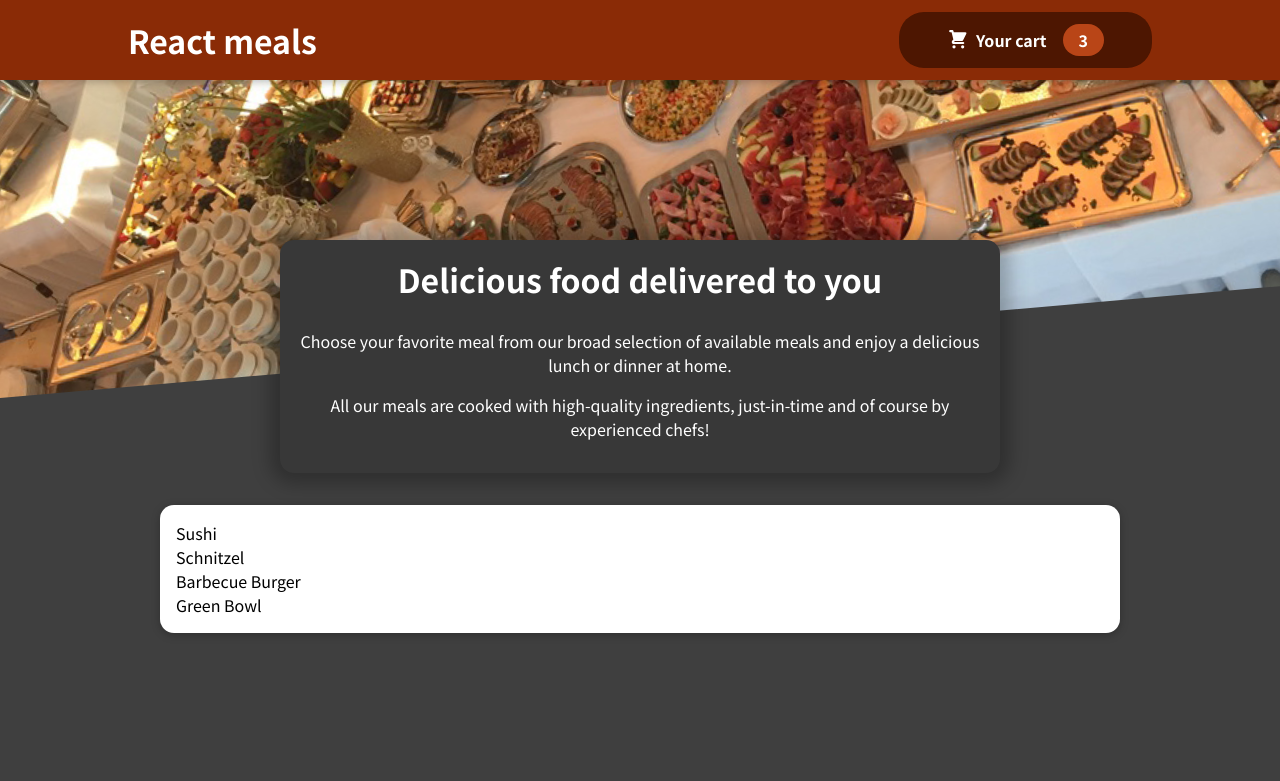
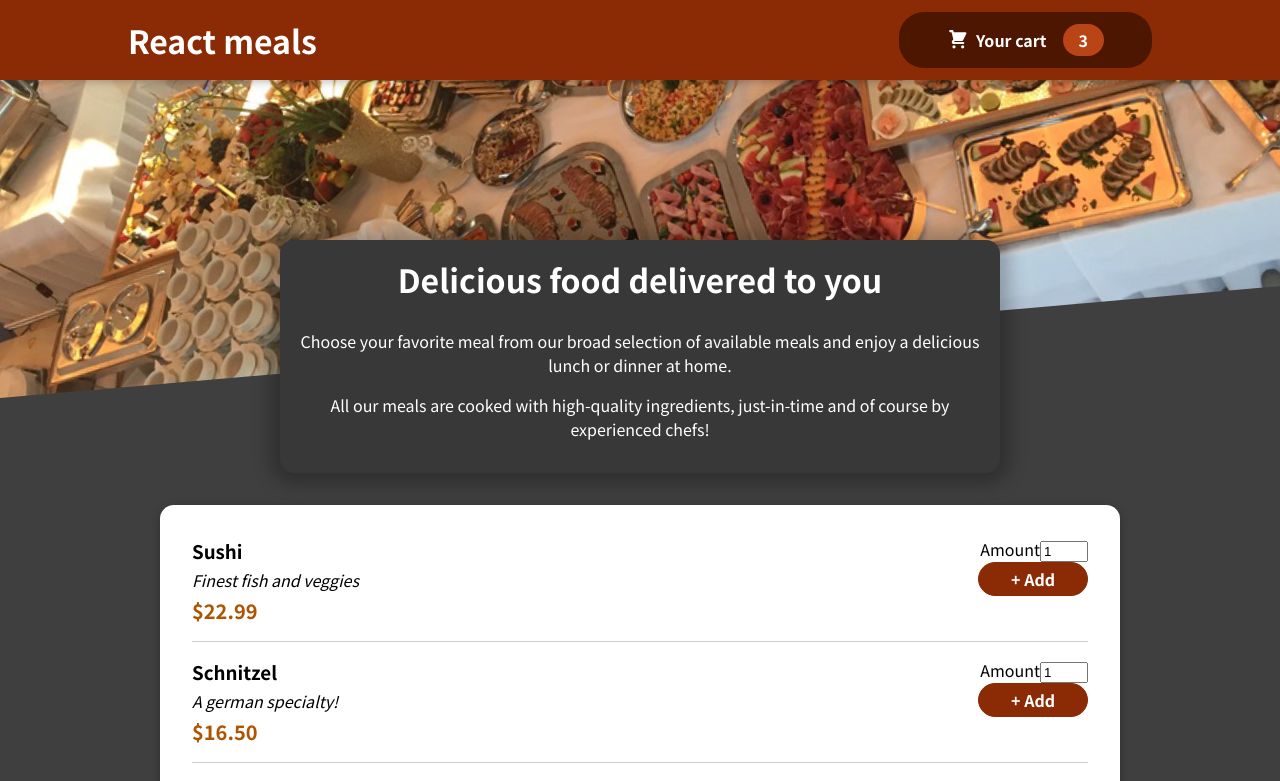
Before and after one commit to raimondas-27/react_meal_order_project, a React (Create React App) app: page / in a window 1280 px wide. Shown: the top 781 px of the page. Built offline with nearby package versions, Linux system fonts and the light colour scheme.

Commit message:
input done, used in mealInputForm

```diff
--- a/src/components/Meals/AvailableMeals.js
+++ b/src/components/Meals/AvailableMeals.js
@@ -1,6 +1,7 @@
 import React from "react";
 import classes from "./AvailableMeals.module.css"
 import Card from "../UI/Card";
+import MealItem from "./MealItem/MealItem";
 
 const DUMMY_MEALS = [
    {
@@ -32,7 +33,13 @@
 
 const AvailableMeals = (props) => {
 
-   const mealList = DUMMY_MEALS.map((meal) => <li> {meal.name} </li>)
+   const mealList = DUMMY_MEALS.map((meal) => (
+          <MealItem key={meal.id}
+                    name={meal.name}
+                    description={meal.description}
+                    price={meal.price}
+          />
+   ));
 
    return (
        <section className={classes.meals}>
--- /dev/null
+++ b/src/components/Meals/MealItem/MealItem.js
@@ -0,0 +1,25 @@
+import classes from "./MealItem.module.css"
+
+import React from "react";
+import MealItemForm from "./MealItemForm";
+
+
+const MealItem = (props) => {
+
+   const price = `$${props.price.toFixed(2)}`
+
+   return (
+       <li className={classes.meal}>
+         <div>
+            <h3> {props.name} </h3>
+            <div className={classes.description}> {props.description} </div>
+            <div className={classes.price}> {price} </div>
+         </div>
+         <div>
+            <MealItemForm/>
+         </div>
+       </li>
+   )
+}
+
+export default MealItem;
--- /dev/null
+++ b/src/components/Meals/MealItem/MealItem.module.css
@@ -0,0 +1,22 @@
+.meal {
+  display: flex;
+  justify-content: space-between;
+  margin: 1rem;
+  padding-bottom: 1rem;
+  border-bottom: 1px solid #ccc;
+}
+
+.meal h3 {
+  margin: 0 0 0.25rem 0;
+}
+
+.description {
+  font-style: italic;
+}
+
+.price {
+  margin-top: 0.25rem;
+  font-weight: bold;
+  color: #ad5502;
+  font-size: 1.25rem;
+}
--- /dev/null
+++ b/src/components/Meals/MealItem/MealItemForm.js
@@ -0,0 +1,23 @@
+import React from "react";
+import classes from "./MealItemForm.module.css"
+import Input from "../../UI/Input";
+
+
+const MealItemForm = (props) => {
+   return (
+       <form className={classes.form}>
+          <Input label="Amount" input={{
+             id : "amount",
+             type : "number",
+             min : 1,
+             max : 5,
+             step : 1,
+             defaultValue : 1,
+          }}
+          />
+          <button> + Add</button>
+       </form>
+   )
+}
+
+export default MealItemForm;
--- /dev/null
+++ b/src/components/Meals/MealItem/MealItemForm.module.css
@@ -0,0 +1,20 @@
+.form {
+  text-align: right;
+}
+
+.form button {
+  font: inherit;
+  cursor: pointer;
+  background-color: #8a2b06;
+  border: 1px solid #8a2b06;
+  color: white;
+  padding: 0.25rem 2rem;
+  border-radius: 20px;
+  font-weight: bold;
+}
+
+.form button:hover,
+.form button:active {
+  background-color: #641e03;
+  border-color: #641e03;
+}
--- /dev/null
+++ b/src/components/UI/Input.js
@@ -0,0 +1,17 @@
+import classes from "./Input.module.css"
+
+import React from "react";
+
+
+const Input = (props) => {
+   return (
+       <div>
+          <label htmlFor={props.input.id}>
+             {props.label}
+          </label>
+          <input {...props.input} />
+       </div>
+   )
+}
+
+export default Input;
--- /dev/null
+++ b/src/components/UI/Input.module.css
@@ -0,0 +1,18 @@
+.input {
+  display: flex;
+  align-items: center;
+  margin-bottom: 0.5rem;
+}
+
+.input label {
+  font-weight: bold;
+  margin-right: 1rem;
+}
+
+.input input {
+  width: 3rem;
+  border-radius: 5px;
+  border: 1px solid #ccc;
+  font: inherit;
+  padding-left: 0.5rem;
+}
```
